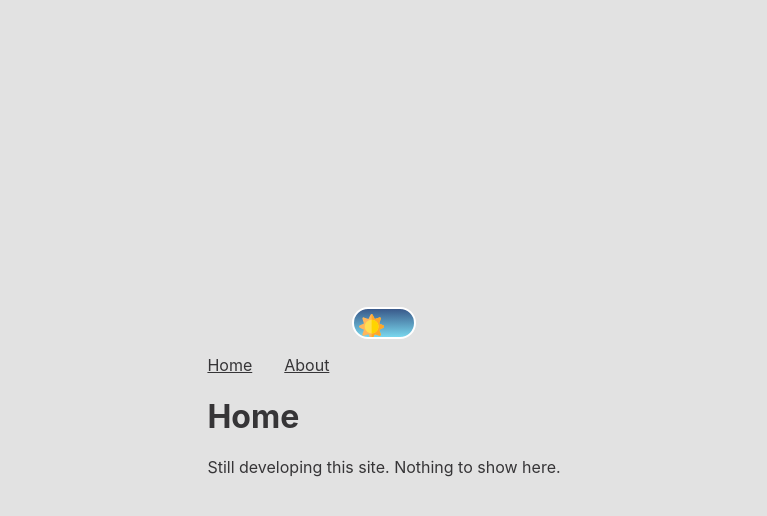
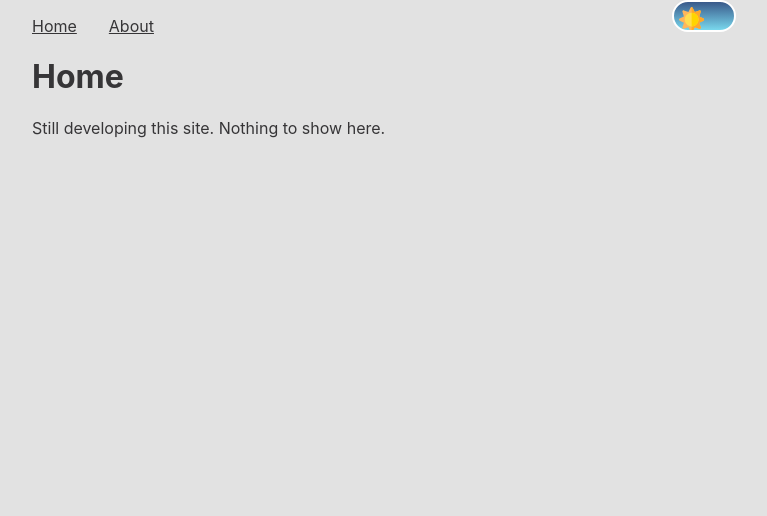
Before and after one commit to asungy/weblog, a Gatsby site: page / in a window 1280 px wide. Shown: the whole page, without its empty margins (256-1023 px from the left). Built offline with nearby package versions, Linux system fonts and the light colour scheme; Gatsby itself is replaced by a stand-in of ours.

Commit message:
Organized layout of theme button
Tasks:
- Divided page content and theme button flexbox

Other tasks:
- Removed default icon
- Updated gitignore list to include TODO.md
- Refactored GlobalStyles to GlobalStyle
- Moved useDarkMode to custom hooks directory

```diff
--- a/src/components/Page.js
+++ b/src/components/Page.js
@@ -1,14 +1,17 @@
-// NPM imports
 import React from 'react';
+
+// Third-party components
 import { ThemeProvider } from 'styled-components';
+// Custom components
+import NavigationBar from './NavigationBar';
+import ThemeButton from './ThemeButton';
 
-// Local imports
-import NavigationBar from './NavigationBar';
-import ThemeButton from '../components/ThemeButton';
-import useDarkMode from '../components/useDarkMode';
-import { GlobalStyles } from '../themes/globalStyles';
+// Custom hooks
+import useDarkMode from '../hooks/useDarkMode';
+
+// Themes
+import { GlobalStyle } from '../themes/globalStyle';
 import { lightTheme, darkTheme } from '../themes/lightDarkTheme';
-
 
 const Page = ({ pageTitle, children }) => {
   const [theme, toggleTheme] = useDarkMode();
@@ -16,12 +19,18 @@ const Page = ({ pageTitle, children }) => {
 
   return (
     <ThemeProvider theme={themeObj}>
-      <GlobalStyles />
-      <ThemeButton theme={theme} toggleFunc={toggleTheme} />
       <title>{pageTitle}</title>
-      <NavigationBar />
-      <h1>{pageTitle}</h1>
-      {children}
+      <GlobalStyle />
+      <div style={{display: "flex", flexDirection: "row"}}>
+
+        <div style={{width: "40rem"}}>
+          <NavigationBar />
+          <h1>{pageTitle}</h1>
+          {children}
+        </div>
+
+        <ThemeButton theme={theme} toggleFunc={toggleTheme} />
+      </div>
     </ThemeProvider>
   );
 };
--- a/src/themes/globalStyles.js
+++ b/src/themes/globalStyle.js
@@ -1,6 +1,6 @@
 import { createGlobalStyle } from 'styled-components';
 
-export const GlobalStyles = createGlobalStyle`
+export const GlobalStyle = createGlobalStyle`
   *,
   *::after,
   *::before {
@@ -13,23 +13,11 @@ export const GlobalStyles = createGlobalStyle`
     color: ${({ theme }) => theme.text};
     display: flex;
     flex-direction: column;
-    justify-content: center;
-    height: 100vh;
+    justify-content: top;
     margin: 0;
     padding: 0;
     font-family: BlinkMacSystemFont, -apple-system, 'Segoe UI', Roboto, Helvetica, Arial, sans-serif;
     transition: all 0.25s linear;
-  }
-
-  .page {
-    color: white;
-    font-family: sans-serif;
-    margin: auto;
-    max-width: 500px;
-  }
-
-  .heading {
-    color: rgb(158, 110, 207);
   }
 
   .nav-links {
```
Also changed, not shown: src/hooks/useDarkMode.js (renamed from src/components/useDarkMode.js), src/images/icon.png (deleted), 1 other file.
